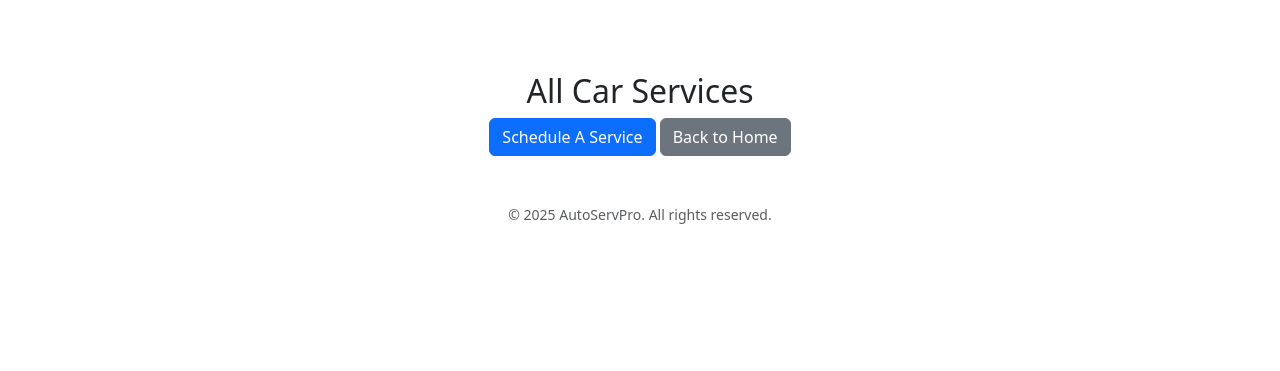
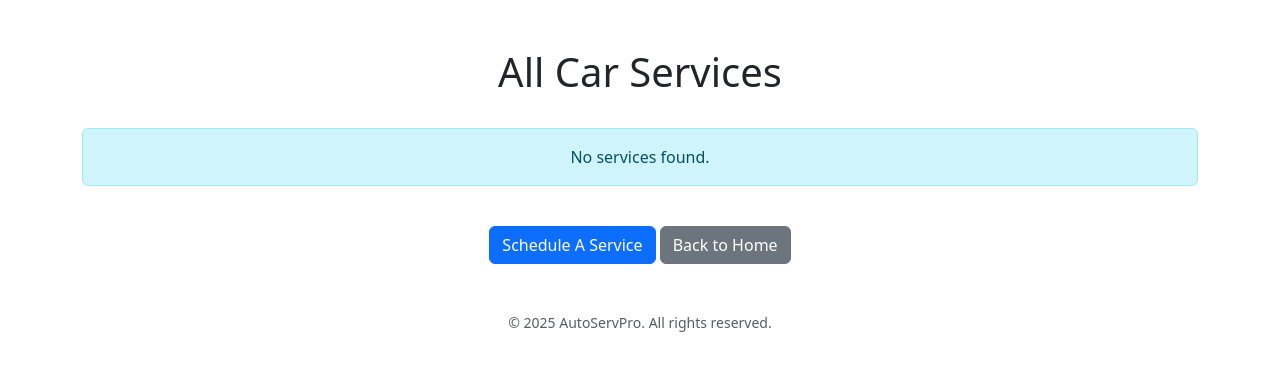
Before and after one commit to LuckyMfikoe/AutoServPro, a Flask app: page /car_services in a window 1280 px wide. Shown: the part 91-462 px from the top of the page. Run offline with Flask 3, Linux system fonts and the light colour scheme; the visitor is signed in with stand-in values (Sample User, id 1); data that the repository does not hold is empty; some libraries are stand-ins or nearby versions.

Commit message:
Add schedule service functionality and enhance car services and owner cars templates

```diff
--- a/app.py
+++ b/app.py
@@ -183,8 +183,8 @@ def owner_cars():
         "year": record["yearModel"]
     } for record in owner_cars_query])
 
-@app.route("/car_services") # Displays owner's services -> Incomplete!!!
 @login_required
+@app.route("/car_services") # Displays owner's services
 def car_services():
     """Display services for all cars categorized by VIN"""
     cars = db.execute(
@@ -298,6 +298,7 @@ def change_password():
     else:
         return render_template("change_password.html")
 
+
 # Add Functions
 @login_required
 @app.route("/add_car", methods=["GET", "POST"])# Adds a Car
@@ -333,6 +334,10 @@ def add_car():
     else:
         return render_template("add_car.html")
 
+@login_required
+@app.route("/schedule", methods=["GET", "POST"]) # Adds a Service -> Incomplete!!!
+def schedule():
+    return render_template("schedule.html")
 
 # Delete Functions
 @login_required
--- a/templates/car_services.html
+++ b/templates/car_services.html
@@ -3,9 +3,9 @@
     Car Services
 {% endblock %}
 {% block main %}
-<div class="container mt-4">
-    <h2>All Car Services</h2>
-
+<h1>All Car Services</h1>
+    <br>
+    {% if car_services %}
         {% for vin, services in car_services.items() %}
         <div class="card my-3">
             <div class="card-header">
@@ -31,7 +31,7 @@
                             {% endfor %}
                         {% else %}
                             <tr>
-                            <td colspan="3" class="text-center">No services found.</td>
+                                <td colspan="3" class="text-center">No services found for this VIN.</td>
                             </tr>
                         {% endif%}
                     </tbody>
@@ -39,7 +39,12 @@
             </div>
         </div>
         {% endfor %}
+    {% else %}
+        <div class="alert alert-info" role="alert">
+            No services found.
+        </div>
+    {% endif %}
+    <br>
     <a href="/schedule" class="btn btn-primary">Schedule A Service</a>
     <a href="/home" class="btn btn-secondary">Back to Home</a>
-</div>
 {% endblock %}
--- a/templates/owner_cars.html
+++ b/templates/owner_cars.html
@@ -4,6 +4,7 @@
 {% endblock %}
 {% block main %}
     <h1>Your Cars</h1>
+    <br>
     <div class="table-responsive container">
         <table class="table table-bordered table-hover table-striped align-middle">
             <thead>
@@ -37,5 +38,10 @@
             </tbody>
         </table>
     </div>
+    <br>
     <a href="/add_car" class="btn btn-primary">Add Car</a>
+    <br>
+    <br>
+    <a href="/home" class="btn btn-secondary">Back to Home</a>
+
 {% endblock %}
```
Also changed, not shown: templates/schedule.html (added, +13 -0 lines), 2 other files. Lines whose indentation alone changed are shown as unchanged.
